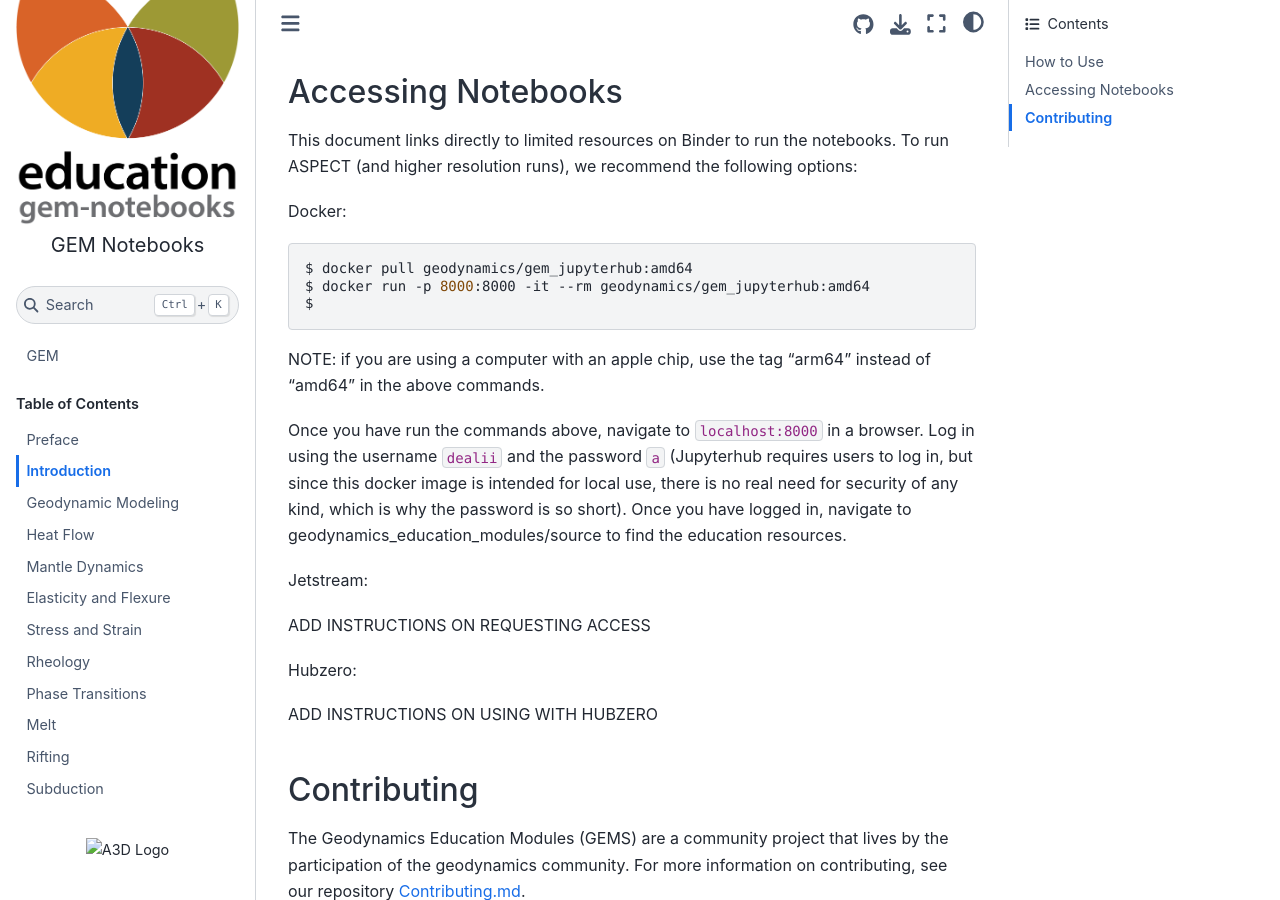
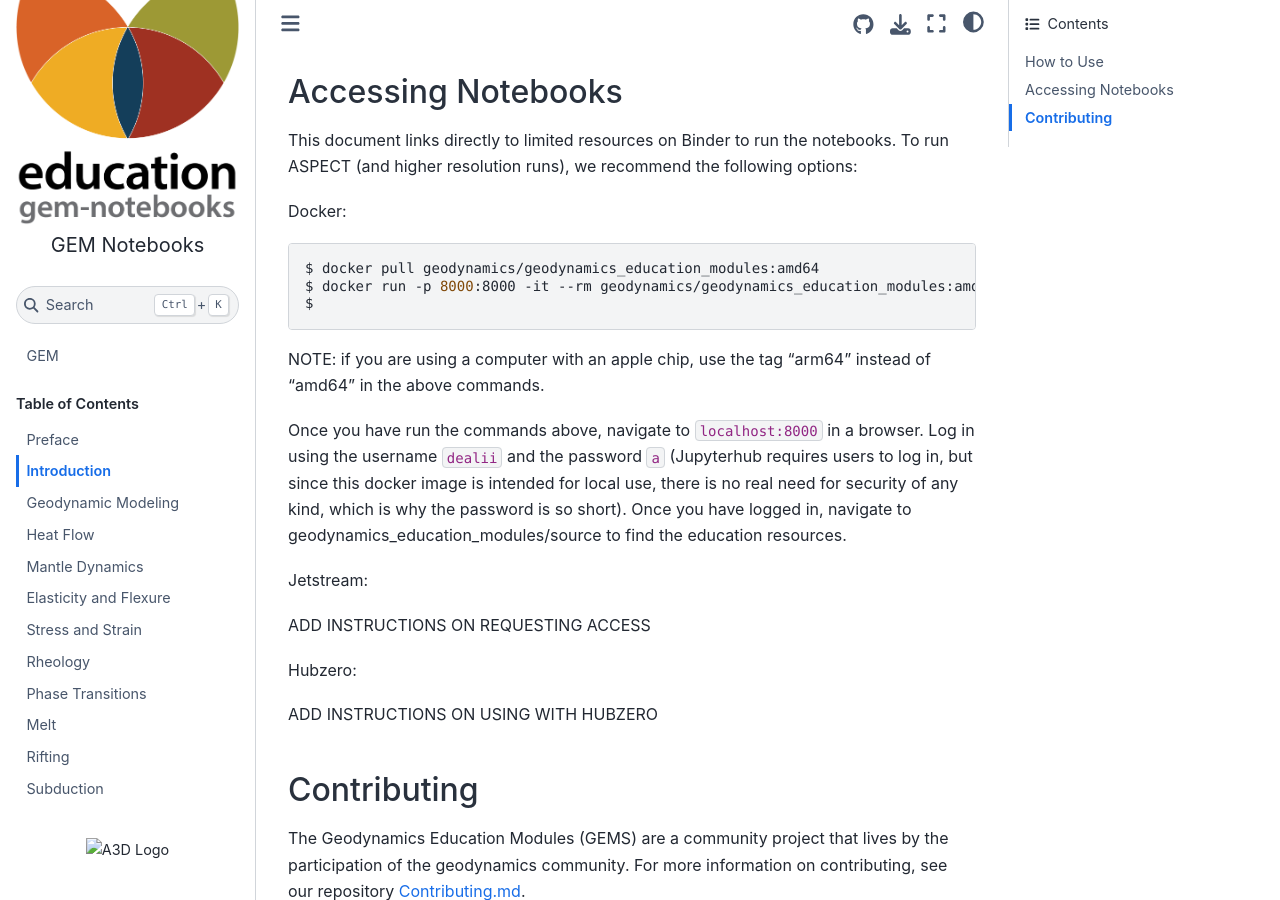
Before and after one commit to ljhwang/geodynamics_education_modules, a Sphinx documentation site: the page built from doc/source/introduction.md, in a window 1280 px wide and 900 px high, scrolled down 981 px. Built offline with Sphinx 7.4.7 and the Sphinx Book theme 1.1.4, drawn with Linux system fonts in a browser that asks for light colours.

Commit message:
update name of the docker image to geodynamics_education_modules

````diff
--- a/doc/source/introduction.md
+++ b/doc/source/introduction.md
@@ -23,8 +23,8 @@ This document links directly to limited resources on Binder to run the notebooks
 Docker:
 
 ```{code-block} bash
-$ docker pull geodynamics/gem_jupyterhub:amd64
-$ docker run -p 8000:8000 -it --rm geodynamics/gem_jupyterhub:amd64
+$ docker pull geodynamics/geodynamics_education_modules:amd64
+$ docker run -p 8000:8000 -it --rm geodynamics/geodynamics_education_modules:amd64
 $
 ```
 NOTE: if you are using a computer with an apple chip, use the tag "arm64" instead of "amd64" in the above commands.
````
